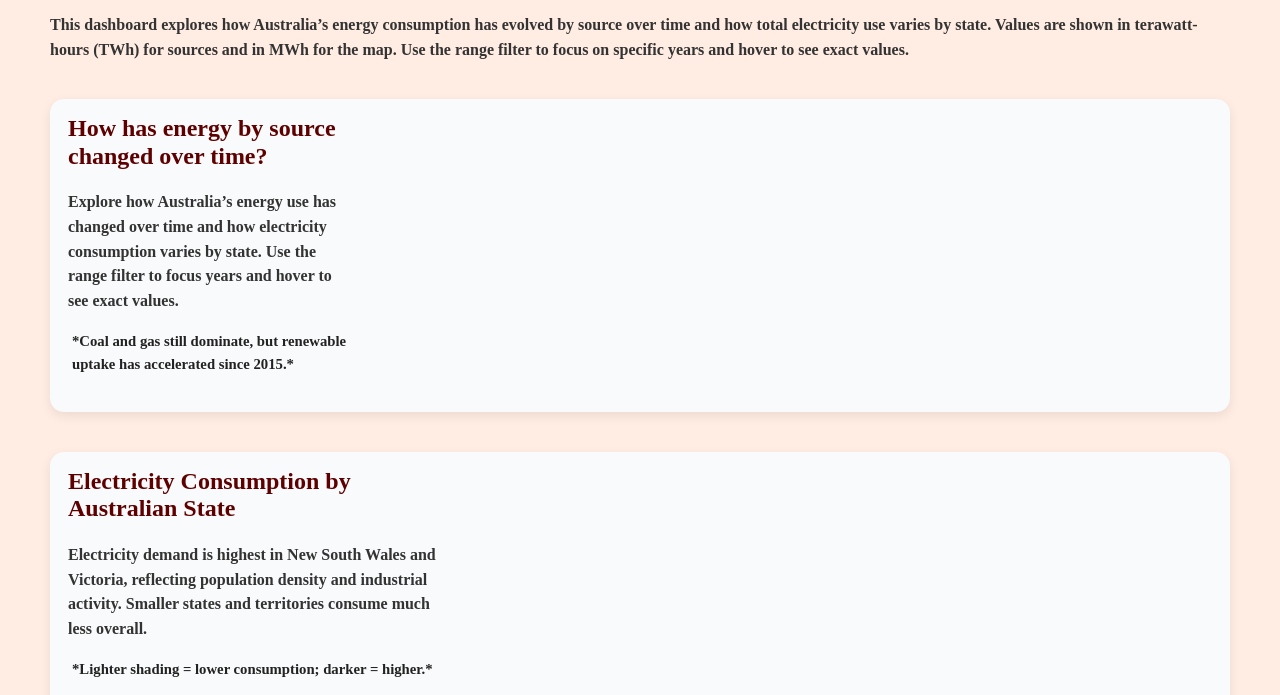
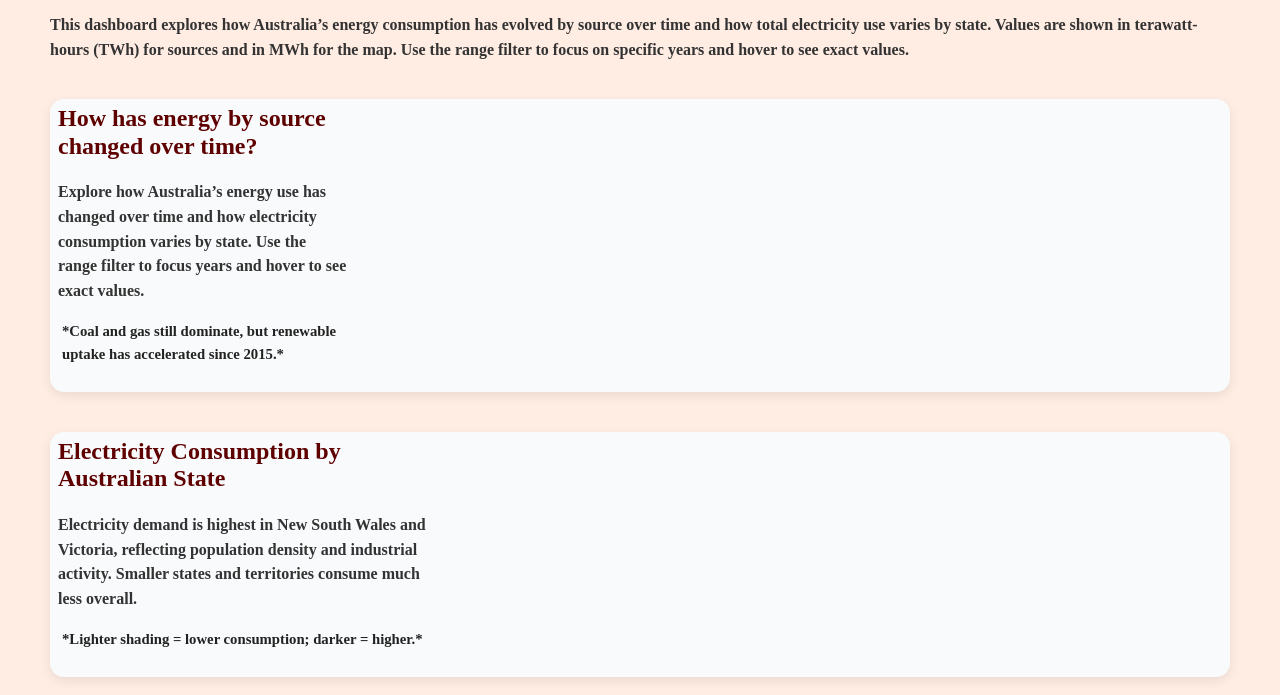
Before and after one commit to ananya21233/FIT3179_Assignment_2, a plain HTML site: page index.html in a window 1280 px wide. Shown: the part 105-800 px from the top of the page. Drawn offline with nearby package versions, Linux system fonts and the light colour scheme; a script that the page names is missing.

Commit message:
checking

```diff
--- a/css/styles.css
+++ b/css/styles.css
@@ -84,7 +84,7 @@ h2 {
     position: relative;
     background: #f9fafb;
     border-radius: 14px;
-    padding: 16px 18px;
+    padding: 6px 8px;
     border: 1px solid gba(108, 103, 163, 0.08);
     margin-bottom: 40px;
     box-shadow: 0 4px 12px rgba(0,0,0,0.08);
```
